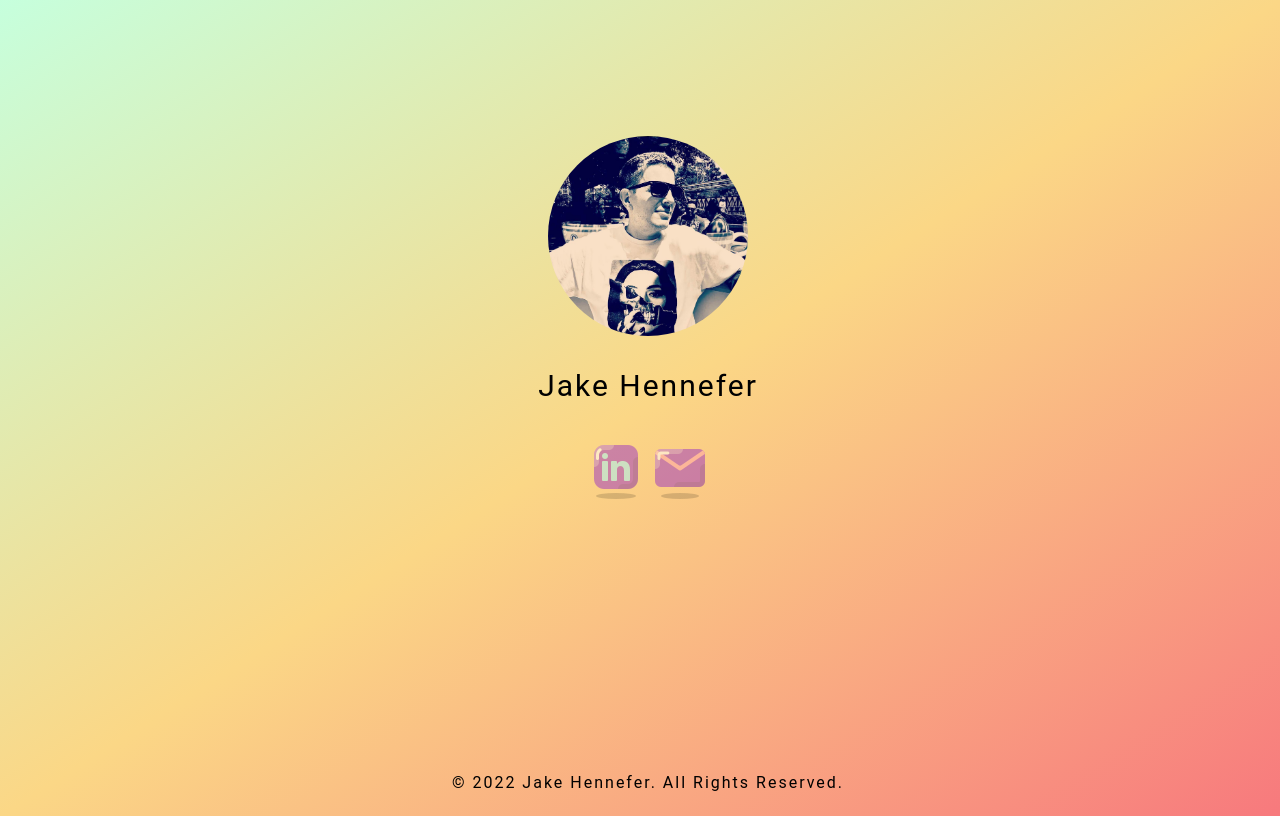
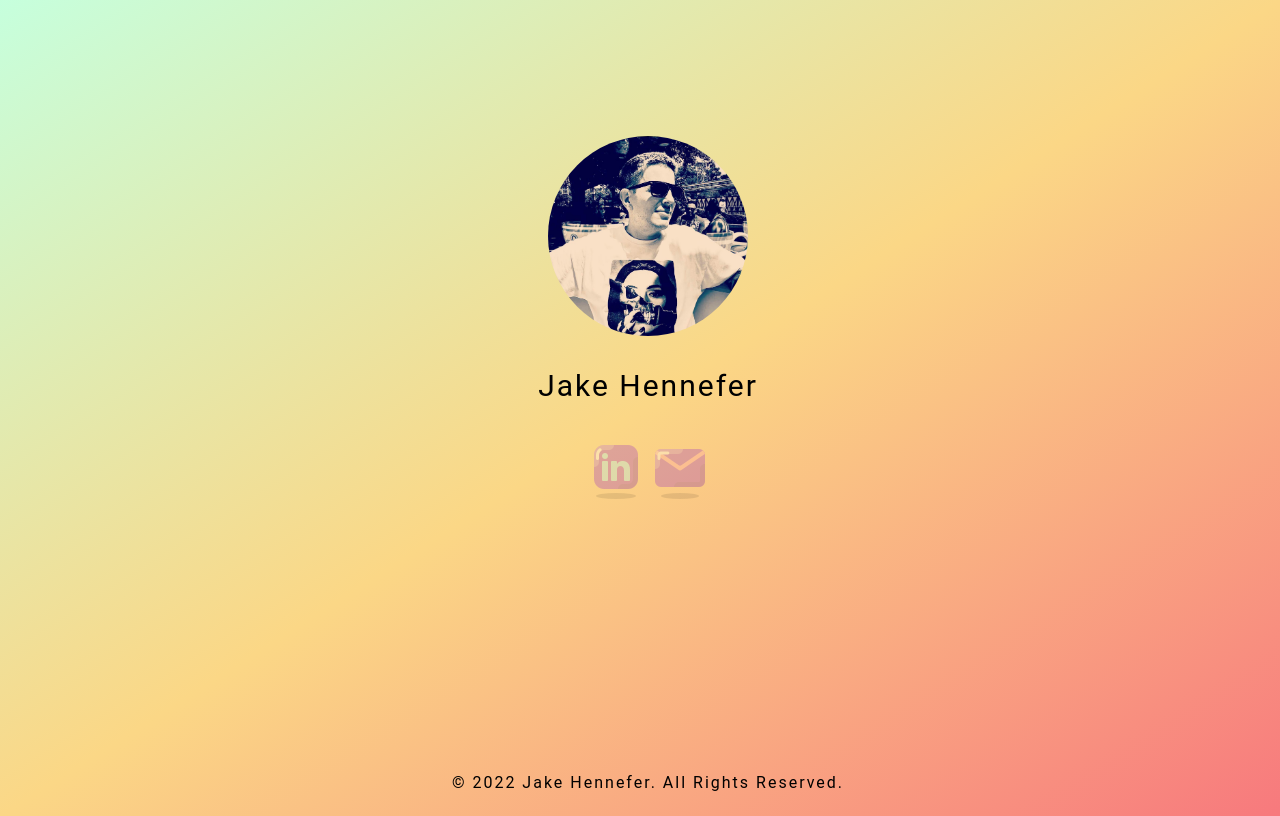
Before and after one commit to Ruxxpin/ruxxpin.github.io, a plain HTML site: page index.html in a window 1280 px wide. Drawn offline with Linux system fonts and the light colour scheme.

Commit message:
Update styles.css

```diff
--- a/styles.css
+++ b/styles.css
@@ -14,7 +14,7 @@ body {
 }
 
 a > img {
-    opacity:0.50;
+    opacity:0.30;
 transition: 0.6s ease;
 -webkit-transition: 0.6s ease;
 -moz-transition: 0.6s ease;
```
